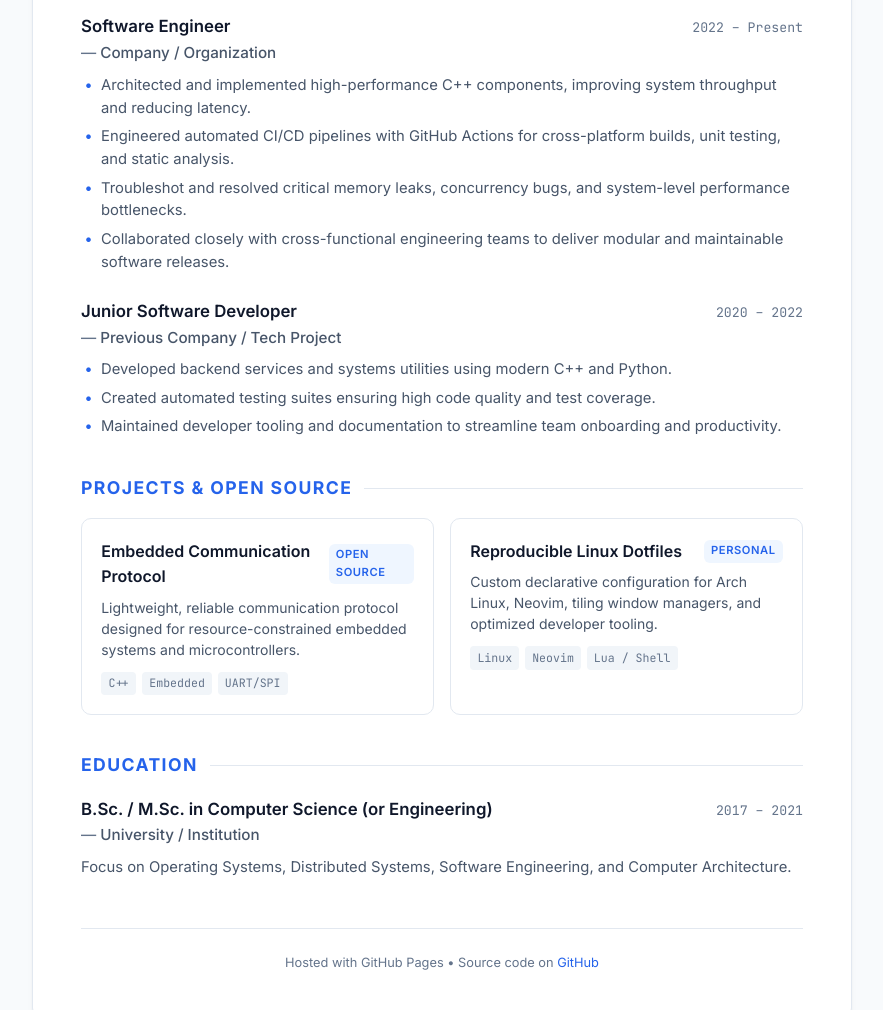
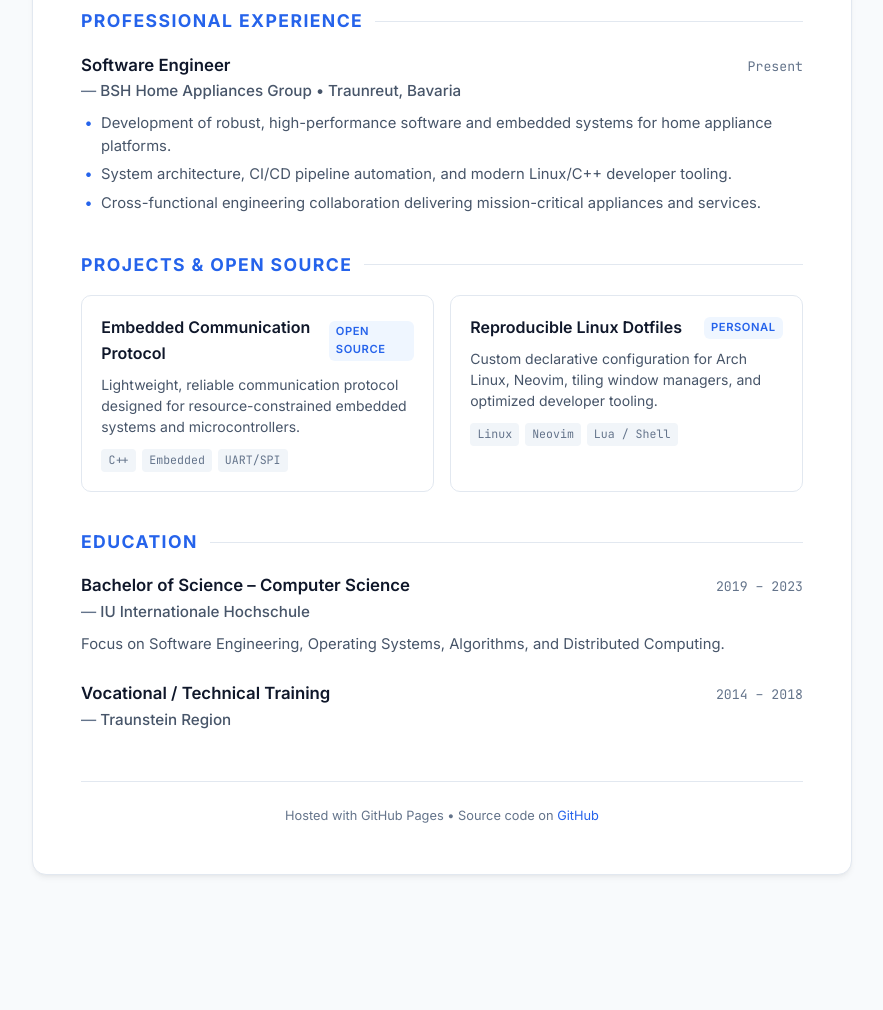
Before and after one commit to uhetz/cv, a plain HTML site: page index.html in a window 1280 px wide. Shown: the part 911-1921 px from the top of the page, without its empty margins (198-1081 px from the left). After the commit the page ends 1826 px from the top, so only its background shows below. Drawn offline with Linux system fonts and the light colour scheme.

Commit message:
Update profile details with Hermann Hetzel, BSH, and IU

```diff
--- a/index.html
+++ b/index.html
@@ -28,7 +28,7 @@
     <!-- Header Section -->
     <header class="cv-header">
       <div class="header-main">
-        <h1 class="name">Herm Hetzel</h1>
+        <h1 class="name">Hermann Hetzel</h1>
         <p class="title">Software Engineer &amp; Systems Developer</p>
         <p class="tagline">Passionate about low-level systems, Linux infrastructure, performance engineering, and robust software architecture.</p>
       </div>
@@ -42,13 +42,17 @@
           <svg class="icon" viewBox="0 0 24 24" fill="none" stroke="currentColor" stroke-width="2"><path d="M9 19c-5 1.5-5-2.5-7-3m14 6v-3.87a3.37 3.37 0 0 0-.94-2.61c3.14-.35 6.44-1.54 6.44-7A5.44 5.44 0 0 0 20 4.77 5.07 5.07 0 0 0 19.91 1S18.73.65 16 2.48a13.38 13.38 0 0 0-7 0C6.27.65 5.09 1 5.09 1A5.07 5.07 0 0 0 5 4.77a5.44 5.44 0 0 0-1.5 3.78c0 5.42 3.3 6.61 6.44 7A3.37 3.37 0 0 0 9 18.13V22"/></svg>
           <span>github.com/uhetz</span>
         </a>
+        <a href="https://www.linkedin.com/in/uhetz/" target="_blank" rel="noopener noreferrer" class="contact-item" title="LinkedIn">
+          <svg class="icon" viewBox="0 0 24 24" fill="none" stroke="currentColor" stroke-width="2"><path d="M16 8a6 6 0 0 1 6 6v7h-4v-7a2 2 0 0 0-2-2 2 2 0 0 0-2 2v7h-4v-7a6 6 0 0 1 6-6z"/><rect x="2" y="9" width="4" height="12"/><circle cx="4" cy="4" r="2"/></svg>
+          <span>linkedin.com/in/uhetz</span>
+        </a>
         <a href="https://uhetz.github.io" target="_blank" rel="noopener noreferrer" class="contact-item" title="Blog / Website">
           <svg class="icon" viewBox="0 0 24 24" fill="none" stroke="currentColor" stroke-width="2"><circle cx="12" cy="12" r="10"/><line x1="2" y1="12" x2="22" y2="12"/><path d="M12 2a15.3 15.3 0 0 1 4 10 15.3 15.3 0 0 1-4 10 15.3 15.3 0 0 1-4-10 15.3 15.3 0 0 1 4-10z"/></svg>
           <span>uhetz.github.io</span>
         </a>
         <span class="contact-item">
           <svg class="icon" viewBox="0 0 24 24" fill="none" stroke="currentColor" stroke-width="2"><path d="M21 10c0 7-9 13-9 13s-9-6-9-13a9 9 0 0 1 18 0z"/><circle cx="12" cy="10" r="3"/></svg>
-          <span>Germany / Remote</span>
+          <span>Traunstein, Bavaria, Germany</span>
         </span>
       </nav>
     </header>
@@ -111,30 +115,14 @@
         <div class="timeline-header">
           <div>
             <h3 class="role">Software Engineer</h3>
-            <span class="organization">Company / Organization</span>
+            <span class="organization">BSH Home Appliances Group &bull; Traunreut, Bavaria</span>
           </div>
-          <span class="time-period">2022 &ndash; Present</span>
+          <span class="time-period">Present</span>
         </div>
         <ul class="bullet-list">
-          <li>Architected and implemented high-performance C++ components, improving system throughput and reducing latency.</li>
-          <li>Engineered automated CI/CD pipelines with GitHub Actions for cross-platform builds, unit testing, and static analysis.</li>
-          <li>Troubleshot and resolved critical memory leaks, concurrency bugs, and system-level performance bottlenecks.</li>
-          <li>Collaborated closely with cross-functional engineering teams to deliver modular and maintainable software releases.</li>
-        </ul>
-      </article>
-
-      <article class="timeline-item">
-        <div class="timeline-header">
-          <div>
-            <h3 class="role">Junior Software Developer</h3>
-            <span class="organization">Previous Company / Tech Project</span>
-          </div>
-          <span class="time-period">2020 &ndash; 2022</span>
-        </div>
-        <ul class="bullet-list">
-          <li>Developed backend services and systems utilities using modern C++ and Python.</li>
-          <li>Created automated testing suites ensuring high code quality and test coverage.</li>
-          <li>Maintained developer tooling and documentation to streamline team onboarding and productivity.</li>
+          <li>Development of robust, high-performance software and embedded systems for home appliance platforms.</li>
+          <li>System architecture, CI/CD pipeline automation, and modern Linux/C++ developer tooling.</li>
+          <li>Cross-functional engineering collaboration delivering mission-critical appliances and services.</li>
         </ul>
       </article>
     </section>
@@ -183,12 +171,22 @@
       <article class="timeline-item">
         <div class="timeline-header">
           <div>
-            <h3 class="role">B.Sc. / M.Sc. in Computer Science (or Engineering)</h3>
-            <span class="organization">University / Institution</span>
+            <h3 class="role">Bachelor of Science &ndash; Computer Science</h3>
+            <span class="organization">IU Internationale Hochschule</span>
           </div>
-          <span class="time-period">2017 &ndash; 2021</span>
+          <span class="time-period">2019 &ndash; 2023</span>
         </div>
-        <p class="education-details">Focus on Operating Systems, Distributed Systems, Software Engineering, and Computer Architecture.</p>
+        <p class="education-details">Focus on Software Engineering, Operating Systems, Algorithms, and Distributed Computing.</p>
+      </article>
+
+      <article class="timeline-item">
+        <div class="timeline-header">
+          <div>
+            <h3 class="role">Vocational / Technical Training</h3>
+            <span class="organization">Traunstein Region</span>
+          </div>
+          <span class="time-period">2014 &ndash; 2018</span>
+        </div>
       </article>
     </section>
 
```
